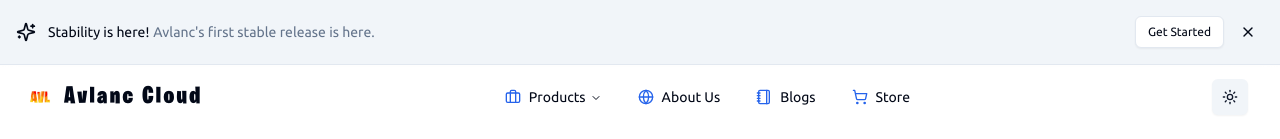
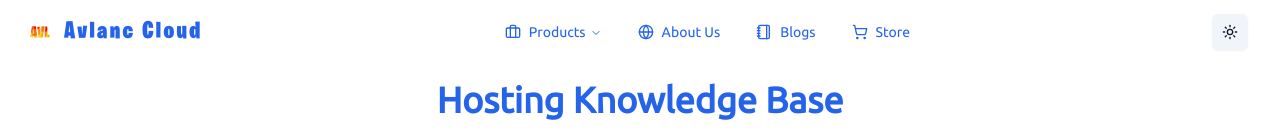
Before and after one commit to bugsum/avlanc-cloud, a Next.js app: page /blogs in a window 1280 px wide. Shown: the top 139 px of the page. Built offline with nearby package versions, Linux system fonts and the light colour scheme.

Commit message:
Fixed social url

```diff
--- a/app/globals.css
+++ b/app/globals.css
@@ -8,53 +8,55 @@ body {
 
 @layer base {
   :root {
-    --background: 0 0% 100%;
-    --foreground: 222.2 84% 4.9%;
-    --muted: 210 40% 96.1%;
-    --muted-foreground: 215.4 16.3% 46.9%;
-    --popover: 0 0% 100%;
-    --popover-foreground: 222.2 84% 4.9%;
-    --card: 0 0% 100%;
-    --card-foreground: 222.2 84% 4.9%;
-    --border: 214.3 31.8% 91.4%;
-    --input: 214.3 31.8% 91.4%;
-    --primary: 221.2 83.2% 53.3%;
-    --primary-foreground: 210 40% 98%;
-    --secondary: 210 40% 96.1%;
-    --secondary-foreground: 222.2 47.4% 11.2%;
-    --accent: 210 40% 96.1%;
-    --accent-foreground: 222.2 47.4% 11.2%;
-    --destructive: 0 84.2% 60.2%;
-    --destructive-foreground: 210 40% 98%;
-    --ring: 221.2 83.2% 53.3%;
-    --chart-1: 12 76% 61%;
+    /* Colors */
+    --background: 0 0% 100%; /* White for background */
+    --foreground: 221.2 83.2% 53.3%; /* Deep Blue for main text */
+    --muted: 210 40% 96.1%; /* Light Sky Blue for muted elements */
+    --muted-foreground: 215.4 16.3% 46.9%; /* Dark Navy for muted text */
+    --popover: 0 0% 100%; /* White for popover background */
+    --popover-foreground: 222.2 84% 4.9%; /* Deep Blue for popover text */
+    --card: 0 0% 100%; /* White for card background */
+    --card-foreground: 222.2 84% 4.9%; /* Deep Blue for card text */
+    --border: 214.3 31.8% 91.4%; /* Light Silver for border */
+    --input: 214.3 31.8% 91.4%; /* Light Silver for input background */
+    --primary: 221.2 83.2% 53.3%; /* Deep Blue as primary color */
+    --primary-foreground: 210 40% 98%; /* White for primary text */
+    --secondary: 210 40% 96.1%; /* Sky Blue for secondary elements */
+    --secondary-foreground: 222.2 47.4% 11.2%; /* Dark Navy for secondary text */
+    --accent: 210 40% 96.1%; /* Light Sky Blue for accents */
+    --accent-foreground: 222.2 47.4% 11.2%; /* Dark Navy for accent text */
+    --destructive: 0 84.2% 60.2%; /* Red for destructive actions */
+    --destructive-foreground: 210 40% 98%; /* White for destructive text */
+    --ring: 221.2 83.2% 53.3%; /* Deep Blue for ring */
+    --chart-1: 12 76% 61%; /* Custom chart colors */
     --chart-2: 173 58% 39%;
     --chart-3: 197 37% 24%;
     --chart-4: 43 74% 66%;
     --chart-5: 27 87% 67%;
-    --radius: 0.5rem;
+    --radius: 0.5rem; /* Standard radius for rounded corners */
   }
 
   .dark {
-    --background: 222.2 84% 4.9%;
-    --foreground: 210 40% 98%;
-    --muted: 217.2 32.6% 17.5%;
-    --muted-foreground: 215 20.2% 65.1%;
-    --popover: 222.2 84% 4.9%;
-    --popover-foreground: 210 40% 98%;
-    --card: 222.2 84% 4.9%;
-    --card-foreground: 210 40% 98%;
-    --border: 217.2 32.6% 17.5%;
-    --input: 217.2 32.6% 17.5%;
-    --primary: 217.2 91.2% 59.8%;
-    --primary-foreground: 222.2 47.4% 11.2%;
-    --secondary: 217.2 32.6% 17.5%;
-    --secondary-foreground: 210 40% 98%;
-    --accent: 217.2 32.6% 17.5%;
-    --accent-foreground: 210 40% 98%;
-    --destructive: 0 62.8% 30.6%;
-    --destructive-foreground: 210 40% 98%;
-    --ring: 224.3 76.3% 48%;
+    /* Dark mode styling */
+    --background: 222.2 84% 4.9%; /* Dark background */
+    --foreground: 210 40% 98%; /* Light text for dark mode */
+    --muted: 217.2 32.6% 17.5%; /* Dark muted color */
+    --muted-foreground: 215 20.2% 65.1%; /* Muted text in dark mode */
+    --popover: 222.2 84% 4.9%; /* Dark popover background */
+    --popover-foreground: 210 40% 98%; /* Light popover text */
+    --card: 222.2 84% 4.9%; /* Dark card background */
+    --card-foreground: 210 40% 98%; /* Light card text */
+    --border: 217.2 32.6% 17.5%; /* Dark border */
+    --input: 217.2 32.6% 17.5%; /* Dark input background */
+    --primary: 217.2 91.2% 59.8%; /* Light Blue for primary in dark mode */
+    --primary-foreground: 222.2 47.4% 11.2%; /* Dark text for primary */
+    --secondary: 217.2 32.6% 17.5%; /* Dark secondary color */
+    --secondary-foreground: 210 40% 98%; /* Light secondary text */
+    --accent: 217.2 32.6% 17.5%; /* Dark accent color */
+    --accent-foreground: 210 40% 98%; /* Light accent text */
+    --destructive: 0 62.8% 30.6%; /* Red for destructive actions in dark mode */
+    --destructive-foreground: 210 40% 98%; /* White for destructive text */
+    --ring: 224.3 76.3% 48%; /* Blue ring color */
     --chart-1: 220 70% 50%;
     --chart-2: 160 60% 45%;
     --chart-3: 30 80% 55%;
@@ -112,3 +114,33 @@ body {
 ::-webkit-scrollbar-thumb:hover {
   background: hsl(217.2, 91.2%, 59.8%);
 }
+
+@keyframes rotate {
+  0% {
+    transform: rotate(0deg);
+  }
+  100% {
+    transform: rotate(360deg);
+  }
+}
+
+.gradient {
+  --size: 750px;
+  --speed: 50s;
+  --easing: cubic-bezier(0.8, 0.2, 0.2, 0.8);
+  position: absolute;
+  inset: 0;
+  overflow: hidden;
+  width: var(--size);
+  height: var(--size);
+  filter: blur(calc(var(--size) / 5));
+  background-image: linear-gradient(hsl(222, 84, 60, 100%), hsl(164, 79, 71));
+  animation: rotate var(--speed) var(--easing) alternate infinite;
+  border-radius: 30% 70% 70% 30% / 30% 30% 70% 70%;
+}
+
+@media (min-width: 720px) {
+  .gradient {
+    --size: 500px;
+  }
+}
--- a/app/layout.tsx
+++ b/app/layout.tsx
@@ -60,7 +60,7 @@ export default function RootLayout({
     <html lang="en" suppressHydrationWarning>
       <body
         className={cn(
-          "min-h-screen bg-background antialiased",
+          "min-h-screen bg-background antialiased relative",
           ubuntu.className
         )}
       >
@@ -70,12 +70,32 @@ export default function RootLayout({
           enableSystem
           disableTransitionOnChange
         >
-          <Banner2
+          {/* <div
+            className={cn(
+              "absolute inset-0 overflow-hidden pointer-events-none"
+            )}
+            style={{ zIndex: "-10" }}
+          >
+            <div
+              className="fixed top-1/2 left-1/2 -translate-x-1/2 -translate-y-1/2 aspect-square rounded-full"
+              style={{
+                width: "30%",
+                background: `radial-gradient(circle, ${[
+                  "#ff007a",
+                  "#00e0ff",
+                  "#7928ca",
+                ].join(", ")})`,
+                filter: `blur(120px)`,
+                opacity: "0.15",
+              }}
+            />
+          </div> */}
+          {/* <Banner2
             title="Stability is here!"
             description="Avlanc's first stable release is here."
             buttonText="Get Started"
             buttonUrl="/"
-          />
+          /> */}
           {/* <Announcement
             message="The website is still under beta version. 🚀"
             variant="warning"
--- a/app/page.tsx
+++ b/app/page.tsx
@@ -54,6 +54,7 @@ export default function Home() {
   return (
     <main className="min-h-screen">
       <div className="relative">
+        {/* <div className="gradient" /> */}
         <Hero
           cards={[
             {
--- a/components/footer.tsx
+++ b/components/footer.tsx
@@ -30,8 +30,8 @@ const resources = [
 ];
 
 const socialIcons = [
-  { icon: FaDiscord, title: "Discord", href: "https://discord.gg/N7CQBZhs" },
-  { icon: FaGithub, title: "Github", href: "https://github.com" },
+  { icon: FaDiscord, title: "Discord", href: "https://discord.avlanc.com" },
+  { icon: FaGithub, title: "Github", href: "https://github.com/Avlanc" },
   {
     icon: FaInstagram,
     title: "Instagram",
```
Also changed, not shown: 1 other file (tests, documents, lock files or other folders).
